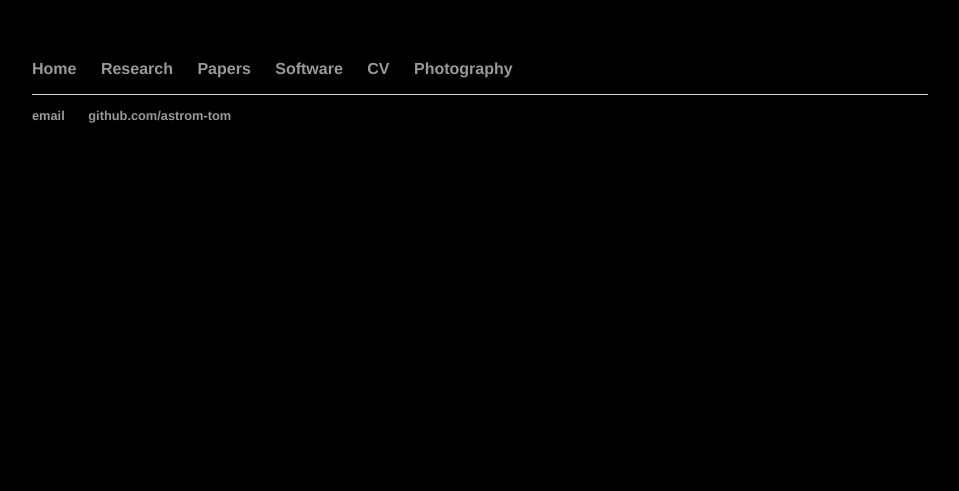
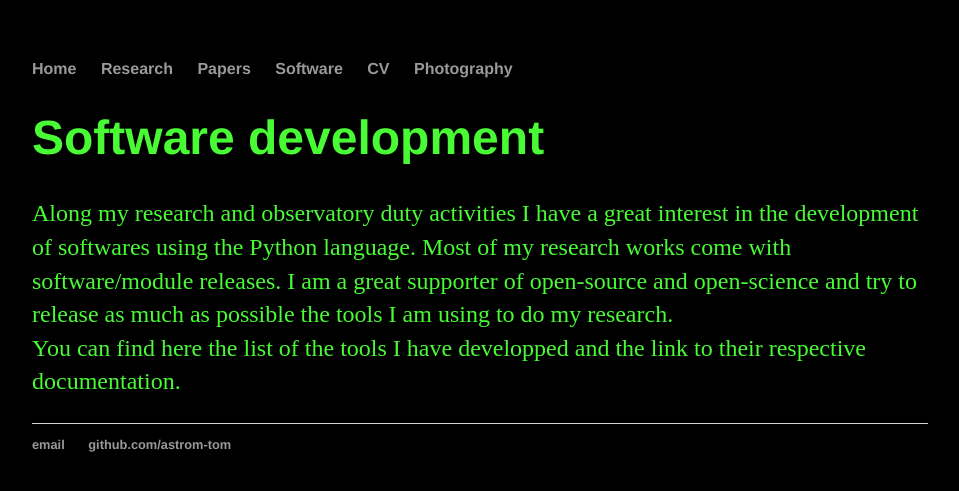
Before and after one commit to astrom-tom/astrom-tom.github.io, a Jekyll site: the page built from Software/index.html, in a window 1280 px wide. Shown: the top 491 px of the page, without its empty margins (160-1119 px from the left). Built offline with Jekyll 4.4.1, drawn with Linux system fonts in a browser that asks for light colours.

Commit message:
Update index.html

```diff
--- a/Software/index.html
+++ b/Software/index.html
@@ -2,3 +2,12 @@
 layout: default
 title: Romain Thomas, Fellow Astronomer
 ---
+
+<div class="blurb">
+	<h1 style="color:rgb(73, 251, 53);">Software development</h1>
+	<p style="color:rgb(73, 251, 53);"> Along my research and observatory duty activities I have a great interest in the
+    development of softwares using the Python language. Most of my research works come with software/module releases. I am
+    a great supporter of open-source and open-science and try to release as much as possible the tools I am using to do my
+    research.<br>
+		You can find here the list of the tools I have developped and the link to their respective documentation.<br>
+</div><!-- /.blurb -->
```
